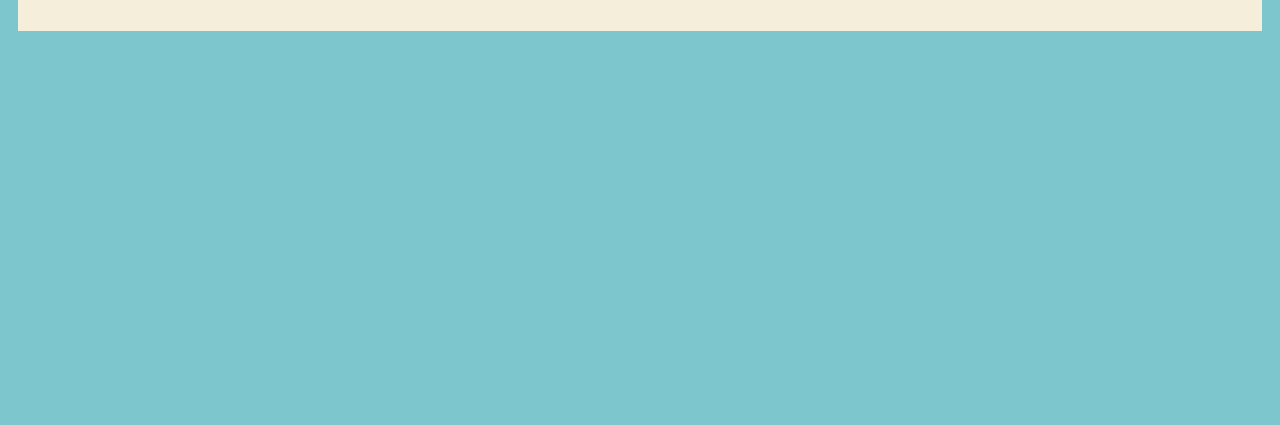
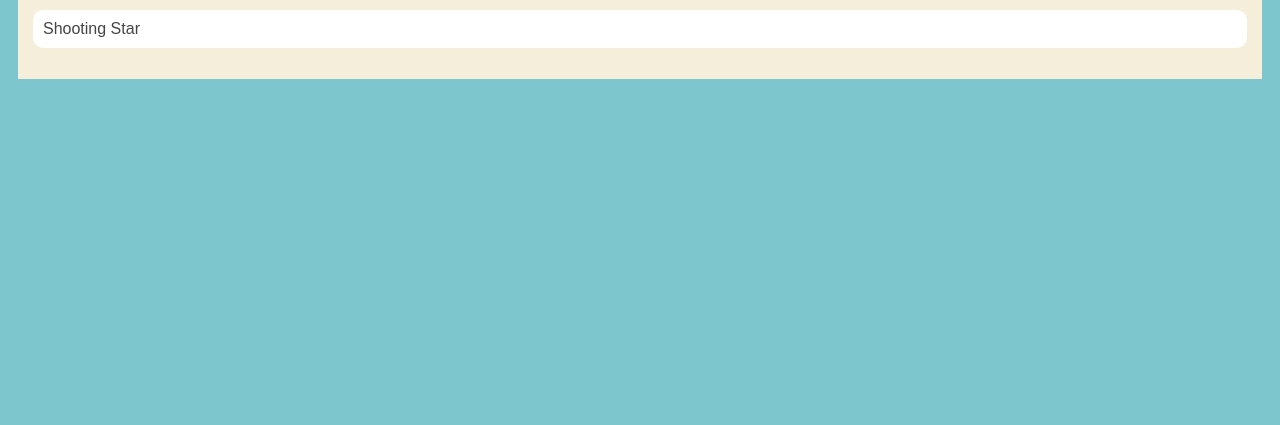
Before and after one commit to reyadhkassim/reyadhkassim.github.io, a plain HTML site: page portfolio.html in a window 1280 px wide. Shown: the part 375-800 px from the top of the page. Drawn offline with Linux system fonts and the light colour scheme.

Commit message:
added shoting star

```diff
--- a/portfolio.html
+++ b/portfolio.html
@@ -116,6 +116,7 @@
                     <h1>khan Academy Portfolio</h1>
                     <ul class="portfolio">
                         <li><a href="https://www.khanacademy.org/computer-programming/spin-off-of-project-whats-for-dinner/6150340712382464">Whats for dinner</a></li>
+                        <li><a href="https://www.khanacademy.org/computer-programming/spin-off-of-project-shooting-star/5635419893448704">Shooting Star</a></li>
                     </ul>
 
 
```
